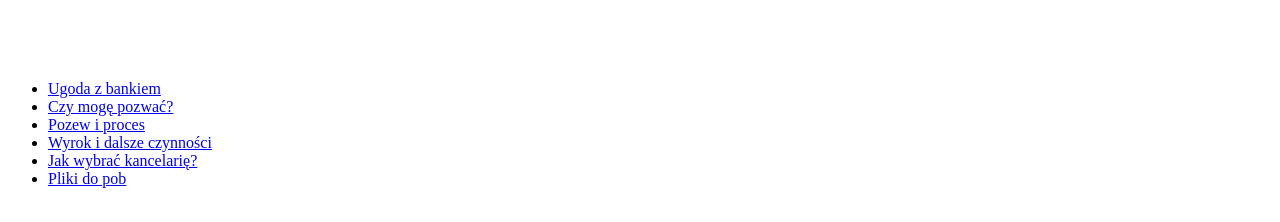
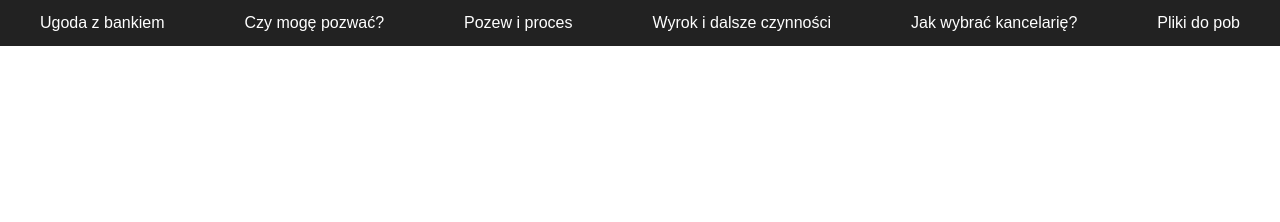
Before and after one commit to e-korepetycje/e-korepetycje.github.io, a plain HTML site: page index.html in a window 1280 px wide. Drawn offline with Linux system fonts and the light colour scheme.

Commit message:
Update style.css

```diff
--- a/style.css
+++ b/style.css
@@ -1,8 +1,46 @@
+/* Stylizacja menu */
 body {
-    padding-top: 56px; /* Aby zawartość nie była zasłonięta przez stałe menu */
+    font-family: Arial, sans-serif;
+    margin: 0;
+    padding: 0;
 }
 
-footer {
-    padding: 1rem 0;
-    background-color: #f1f1f1;
+.navbar {
+    background-color: #222;
+    overflow: hidden;
 }
+
+.navbar ul {
+    list-style-type: none;
+    margin: 0;
+    padding: 0;
+    display: flex;
+    justify-content: space-around;
+}
+
+.navbar ul li {
+    float: left;
+}
+
+.navbar ul li a {
+    display: block;
+    color: white;
+    text-align: center;
+    padding: 14px 20px;
+    text-decoration: none;
+}
+
+.navbar ul li a:hover {
+    background-color: #575757;
+}
+
+/* Stylizacja treści */
+#content {
+    padding: 20px;
+    text-align: center;
+}
+
+h1 {
+    font-size: 24px;
+    color: #333;
+}
```
